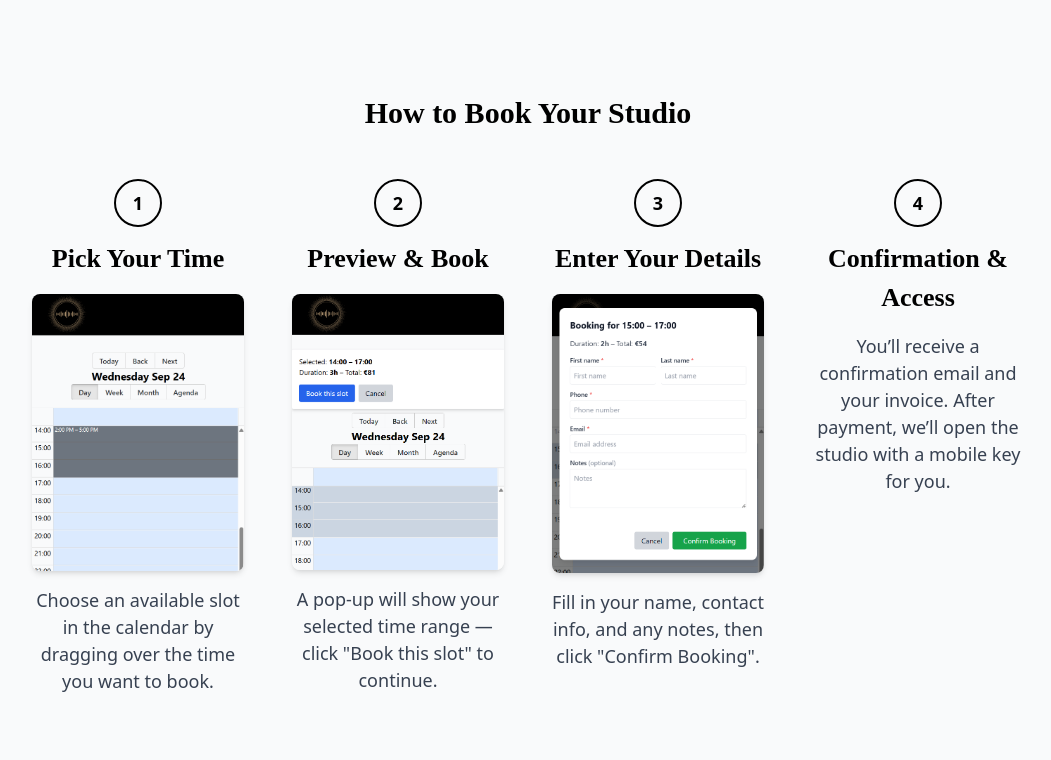
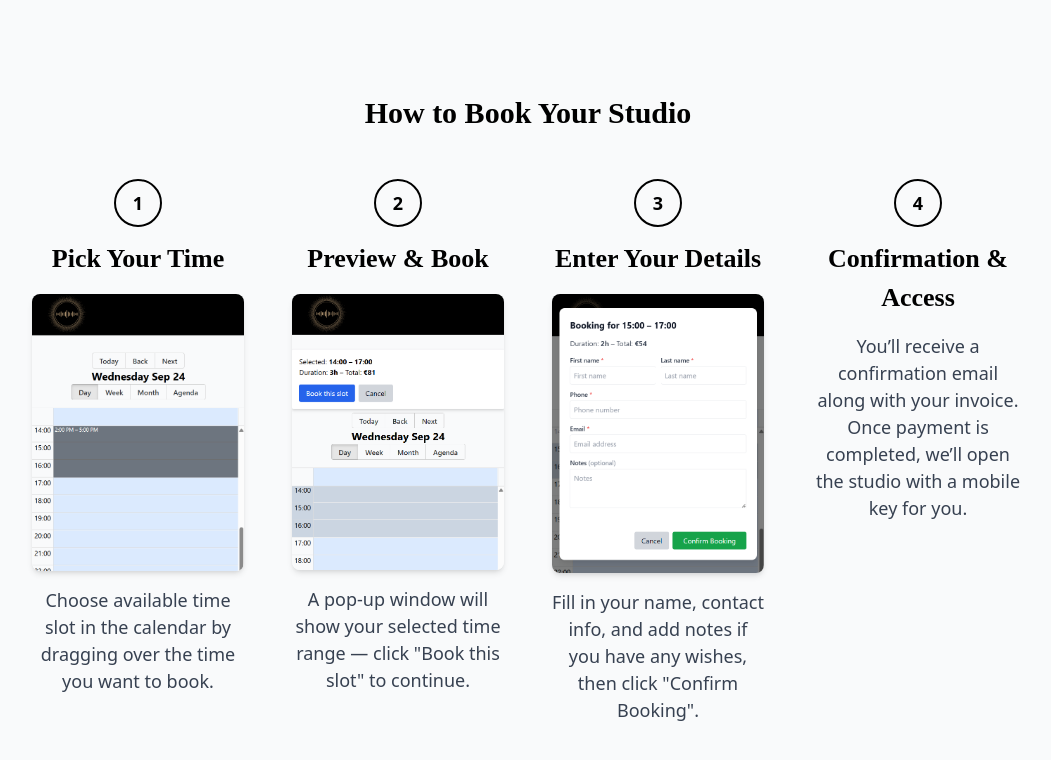
Before and after one commit to DenisHki/eclipse-productions, a React (Vite) app: page /booking in a window 1280 px wide. Shown: the part 849-1609 px from the top of the page, without its empty margins (112-1163 px from the left). Built offline with nearby package versions, Linux system fonts and the light colour scheme; no server answers; the database is empty.

Commit message:
Update instruction info

```diff
--- a/src/components/BookingInstructions.tsx
+++ b/src/components/BookingInstructions.tsx
@@ -13,24 +13,24 @@ const steps: Step[] = [
     img: step1,
     title: "Pick Your Time",
     description:
-      "Choose an available slot in the calendar by dragging over the time you want to book.",
+      "Choose available time slot in the calendar by dragging over the time you want to book.",
   },
   {
     img: step2,
     title: "Preview & Book",
     description:
-      'A pop-up will show your selected time range — click "Book this slot" to continue.',
+      'A pop-up window will show your selected time range — click "Book this slot" to continue.',
   },
   {
     img: step3,
     title: "Enter Your Details",
     description:
-      'Fill in your name, contact info, and any notes, then click "Confirm Booking".',
+      'Fill in your name, contact info, and add notes if you have any wishes, then click "Confirm Booking".',
   },
   {
     title: "Confirmation & Access",
     description:
-      "You’ll receive a confirmation email and your invoice. After payment, we’ll open the studio with a mobile key for you.",
+      "You’ll receive a confirmation email along with your invoice. Once payment is completed, we’ll open the studio with a mobile key for you.",
   },
 ];
 
```
